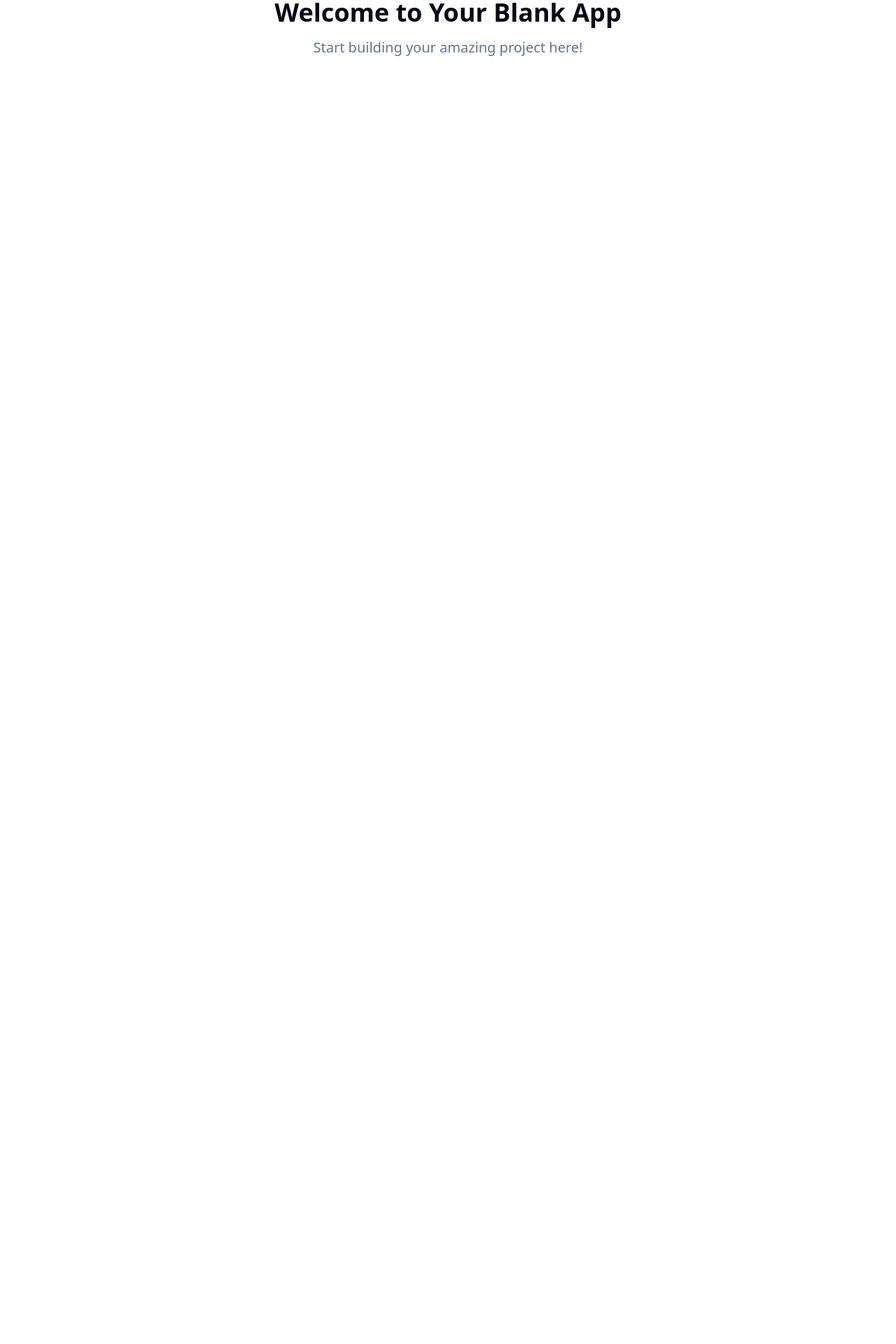
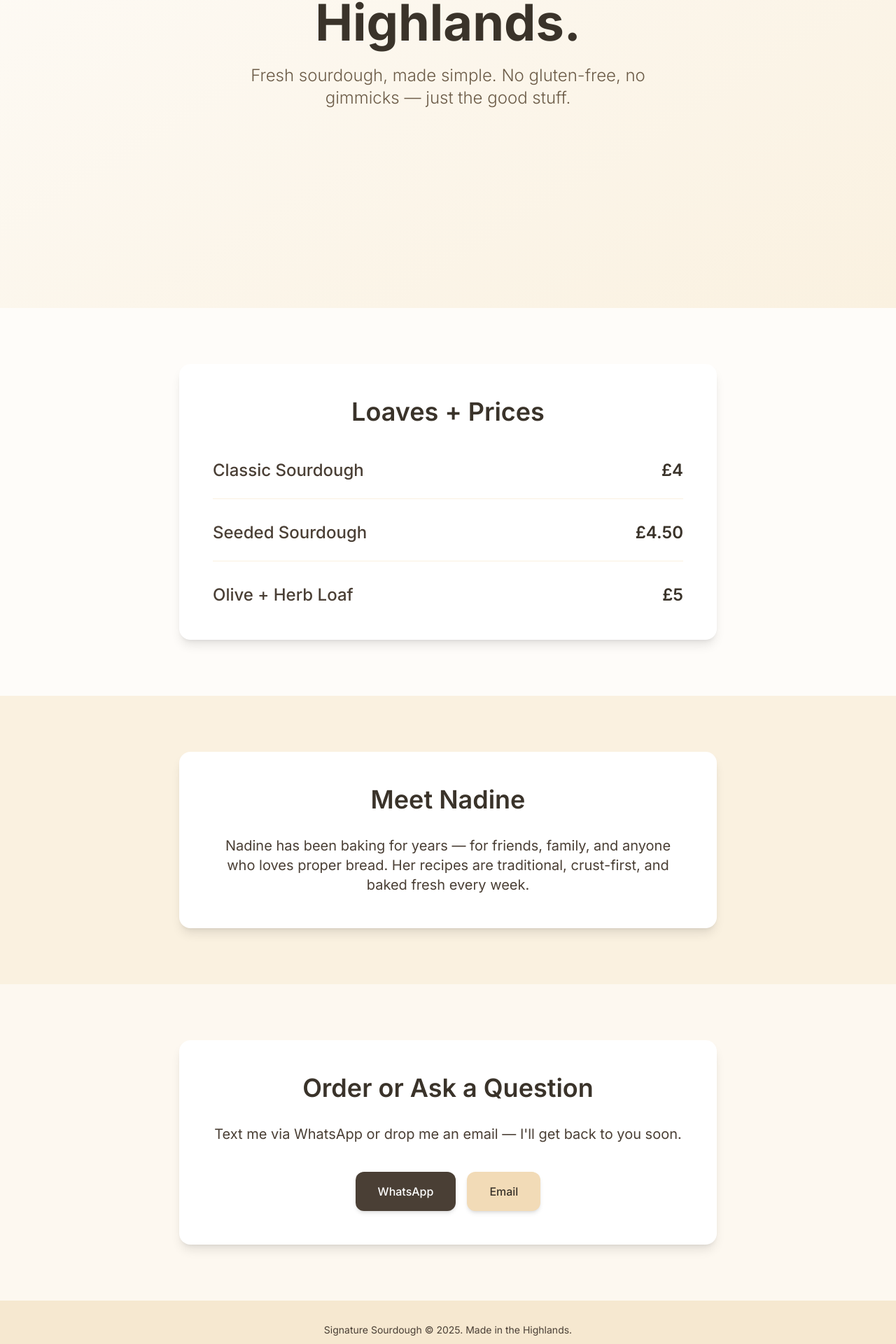
Before and after one commit to Divinical/signature-sourdough, a React (Vite) app: page / in a window 1280 px wide. Shown: the part 360-2280 px from the top of the page at 70% size. Before the commit the page ends 800 px from the top, so only its background shows below. Built offline with nearby package versions, Linux system fonts and the light colour scheme.

Commit message:
feat: Implement landing page for Signature Sourdough
Implement a responsive, mobile-first landing page with the specified content, styling, and structure.

```diff
--- a/index.html
+++ b/index.html
@@ -1,20 +1,22 @@
+
 <!DOCTYPE html>
 <html lang="en">
   <head>
     <meta charset="UTF-8" />
     <meta name="viewport" content="width=device-width, initial-scale=1.0" />
-    <title>highlands-sourdough-menu</title>
-    <meta name="description" content="Lovable Generated Project" />
-    <meta name="author" content="Lovable" />
+    <title>Signature Sourdough - Baked with heart in the Highlands</title>
+    <meta name="description" content="Fresh sourdough bread made simple in the Highlands. Traditional recipes, baked fresh every week by Nadine." />
+    <meta name="author" content="Signature Sourdough" />
 
-    <meta property="og:title" content="highlands-sourdough-menu" />
-    <meta property="og:description" content="Lovable Generated Project" />
+    <link rel="preconnect" href="https://fonts.googleapis.com">
+    <link rel="preconnect" href="https://fonts.gstatic.com" crossorigin>
+    <link href="https://fonts.googleapis.com/css2?family=Inter:wght@300;400;500;600;700&display=swap" rel="stylesheet">
+
+    <meta property="og:title" content="Signature Sourdough - Baked with heart in the Highlands" />
+    <meta property="og:description" content="Fresh sourdough bread made simple in the Highlands. Traditional recipes, baked fresh every week by Nadine." />
     <meta property="og:type" content="website" />
-    <meta property="og:image" content="https://lovable.dev/opengraph-image-p98pqg.png" />
 
     <meta name="twitter:card" content="summary_large_image" />
-    <meta name="twitter:site" content="@lovable_dev" />
-    <meta name="twitter:image" content="https://lovable.dev/opengraph-image-p98pqg.png" />
   </head>
 
   <body>
--- /dev/null
+++ b/src/components/AboutSection.tsx
@@ -0,0 +1,22 @@
+
+import React from 'react';
+
+const AboutSection = () => {
+  return (
+    <section className="py-20 px-4 bg-cream-200">
+      <div className="max-w-3xl mx-auto">
+        <div className="bg-white rounded-2xl shadow-lg p-8 md:p-12">
+          <h2 className="text-3xl md:text-4xl font-inter font-semibold text-earth-700 mb-8 text-center">
+            Meet Nadine
+          </h2>
+          <p className="text-lg md:text-xl font-inter text-earth-600 leading-relaxed text-center max-w-2xl mx-auto">
+            Nadine has been baking for years — for friends, family, and anyone who loves proper bread.
+            Her recipes are traditional, crust-first, and baked fresh every week.
+          </p>
+        </div>
+      </div>
+    </section>
+  );
+};
+
+export default AboutSection;
--- /dev/null
+++ b/src/components/ContactSection.tsx
@@ -0,0 +1,43 @@
+
+import React from 'react';
+
+const ContactSection = () => {
+  const handleWhatsApp = () => {
+    window.open('https://wa.me/447762776413', '_blank');
+  };
+
+  const handleEmail = () => {
+    window.location.href = 'mailto:hello@signaturesourdough.com';
+  };
+
+  return (
+    <section className="py-20 px-4 bg-cream-100">
+      <div className="max-w-3xl mx-auto">
+        <div className="bg-white rounded-2xl shadow-lg p-8 md:p-12 text-center">
+          <h2 className="text-3xl md:text-4xl font-inter font-semibold text-earth-700 mb-8">
+            Order or Ask a Question
+          </h2>
+          <p className="text-lg md:text-xl font-inter text-earth-600 leading-relaxed mb-10">
+            Text me via WhatsApp or drop me an email — I'll get back to you soon.
+          </p>
+          <div className="flex flex-col sm:flex-row gap-4 justify-center items-center max-w-md mx-auto">
+            <button
+              onClick={handleWhatsApp}
+              className="w-full sm:w-auto bg-earth-600 hover:bg-earth-700 text-white font-inter font-medium px-8 py-4 rounded-xl transition-colors duration-200 shadow-md hover:shadow-lg"
+            >
+              WhatsApp
+            </button>
+            <button
+              onClick={handleEmail}
+              className="w-full sm:w-auto bg-cream-400 hover:bg-cream-500 text-earth-700 font-inter font-medium px-8 py-4 rounded-xl transition-colors duration-200 shadow-md hover:shadow-lg"
+            >
+              Email
+            </button>
+          </div>
+        </div>
+      </div>
+    </section>
+  );
+};
+
+export default ContactSection;
--- /dev/null
+++ b/src/components/Footer.tsx
@@ -0,0 +1,16 @@
+
+import React from 'react';
+
+const Footer = () => {
+  return (
+    <footer className="py-8 px-4 bg-cream-300">
+      <div className="max-w-6xl mx-auto text-center">
+        <p className="text-sm font-inter text-earth-600">
+          Signature Sourdough © 2025. Made in the Highlands.
+        </p>
+      </div>
+    </footer>
+  );
+};
+
+export default Footer;
--- /dev/null
+++ b/src/components/HeroSection.tsx
@@ -0,0 +1,19 @@
+
+import React from 'react';
+
+const HeroSection = () => {
+  return (
+    <section className="min-h-screen bg-cream-100 flex items-center justify-center px-4 py-16 bg-gradient-to-br from-cream-50 to-cream-200">
+      <div className="max-w-4xl mx-auto text-center">
+        <h1 className="text-4xl md:text-6xl lg:text-7xl font-inter font-bold text-earth-700 mb-6 leading-tight">
+          Baked with heart in the Highlands.
+        </h1>
+        <p className="text-xl md:text-2xl text-earth-500 font-inter font-light max-w-2xl mx-auto leading-relaxed">
+          Fresh sourdough, made simple. No gluten-free, no gimmicks — just the good stuff.
+        </p>
+      </div>
+    </section>
+  );
+};
+
+export default HeroSection;
--- /dev/null
+++ b/src/components/MenuSection.tsx
@@ -0,0 +1,36 @@
+
+import React from 'react';
+
+const MenuSection = () => {
+  const menuItems = [
+    { name: "Classic Sourdough", price: "£4" },
+    { name: "Seeded Sourdough", price: "£4.50" },
+    { name: "Olive + Herb Loaf", price: "£5" },
+  ];
+
+  return (
+    <section className="py-20 px-4 bg-cream-50">
+      <div className="max-w-3xl mx-auto">
+        <div className="bg-white rounded-2xl shadow-lg p-8 md:p-12">
+          <h2 className="text-3xl md:text-4xl font-inter font-semibold text-earth-700 mb-12 text-center">
+            Loaves + Prices
+          </h2>
+          <div className="space-y-8">
+            {menuItems.map((item, index) => (
+              <div key={index} className="flex justify-between items-center border-b border-cream-200 pb-6 last:border-b-0 last:pb-0">
+                <h3 className="text-xl md:text-2xl font-inter font-medium text-earth-600">
+                  {item.name}
+                </h3>
+                <span className="text-xl md:text-2xl font-inter font-semibold text-earth-700">
+                  {item.price}
+                </span>
+              </div>
+            ))}
+          </div>
+        </div>
+      </div>
+    </section>
+  );
+};
+
+export default MenuSection;
--- a/src/pages/Index.tsx
+++ b/src/pages/Index.tsx
@@ -1,12 +1,19 @@
-// Update this page (the content is just a fallback if you fail to update the page)
+
+import React from 'react';
+import HeroSection from '../components/HeroSection';
+import MenuSection from '../components/MenuSection';
+import AboutSection from '../components/AboutSection';
+import ContactSection from '../components/ContactSection';
+import Footer from '../components/Footer';
 
 const Index = () => {
   return (
-    <div className="min-h-screen flex items-center justify-center bg-background">
-      <div className="text-center">
-        <h1 className="text-4xl font-bold mb-4">Welcome to Your Blank App</h1>
-        <p className="text-xl text-muted-foreground">Start building your amazing project here!</p>
-      </div>
+    <div className="font-inter">
+      <HeroSection />
+      <MenuSection />
+      <AboutSection />
+      <ContactSection />
+      <Footer />
     </div>
   );
 };
--- a/tailwind.config.ts
+++ b/tailwind.config.ts
@@ -1,3 +1,4 @@
+
 import type { Config } from "tailwindcss";
 
 export default {
@@ -18,6 +19,9 @@ export default {
 			}
 		},
 		extend: {
+			fontFamily: {
+				'inter': ['Inter', 'sans-serif'],
+			},
 			colors: {
 				border: 'hsl(var(--border))',
 				input: 'hsl(var(--input))',
@@ -52,15 +56,19 @@ export default {
 					DEFAULT: 'hsl(var(--card))',
 					foreground: 'hsl(var(--card-foreground))'
 				},
-				sidebar: {
-					DEFAULT: 'hsl(var(--sidebar-background))',
-					foreground: 'hsl(var(--sidebar-foreground))',
-					primary: 'hsl(var(--sidebar-primary))',
-					'primary-foreground': 'hsl(var(--sidebar-primary-foreground))',
-					accent: 'hsl(var(--sidebar-accent))',
-					'accent-foreground': 'hsl(var(--sidebar-accent-foreground))',
-					border: 'hsl(var(--sidebar-border))',
-					ring: 'hsl(var(--sidebar-ring))'
+				cream: {
+					50: '#fefcf9',
+					100: '#fdf8f0',
+					200: '#faf1e0',
+					300: '#f6e8d0',
+					400: '#f2dbb7',
+					500: '#edce9e',
+				},
+				earth: {
+					400: '#8b7355',
+					500: '#6b5b47',
+					600: '#4a3f35',
+					700: '#3a332a',
 				}
 			},
 			borderRadius: {
```
